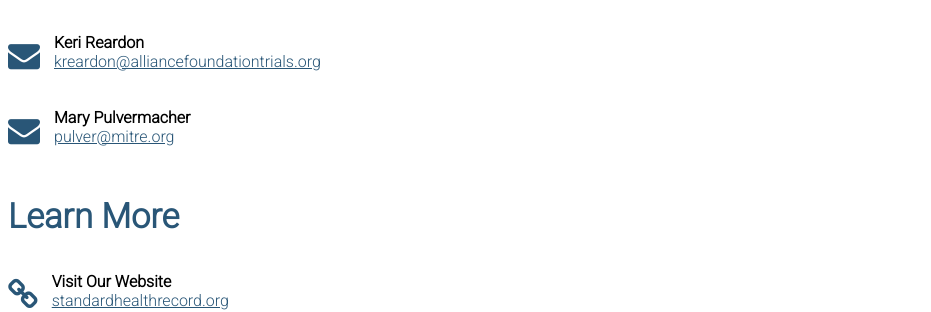
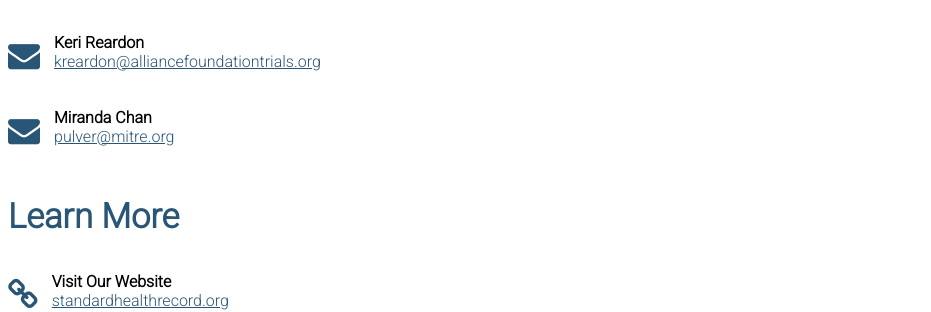
Before and after one commit to ICAREdata/icaredata.github.io, a Jekyll site: the page built from index.html, in a window 1280 px wide and 900 px high, scrolled down 2008 px. Shown: the part 152-464 px from the top of the window, without its empty margins (0-931 px from the left). Built offline with Jekyll 4.4.1, drawn with Linux system fonts in a browser that asks for light colours.

Commit message:
updated contact to Miranda

```diff
--- a/index.html
+++ b/index.html
@@ -117,12 +117,12 @@
           </div>
         </div>
         <div class="contact">
-          <a href="mailto:pulver@mitre.org" style="white-space:nowrap" aria-label="Send Mary Pulvermacher an email" class="icon">
+          <a href="mailto:mchan@mitre.org" style="white-space:nowrap" aria-label="Send Miranda Chan an email" class="icon">
             <i class="fa fa-envelope fa-2x" aria-hidden="true"></i>
           </a>
           <div class="contact-info">
-            <p class="contact-heading">Mary Pulvermacher</p>
-            <a href="mailto:pulver@mitre.org">pulver@mitre.org</a>
+            <p class="contact-heading">Miranda Chan</p>
+            <a href="mailto:mchan@mitre.org">pulver@mitre.org</a>
           </div>
         </div>
       </div>
```
